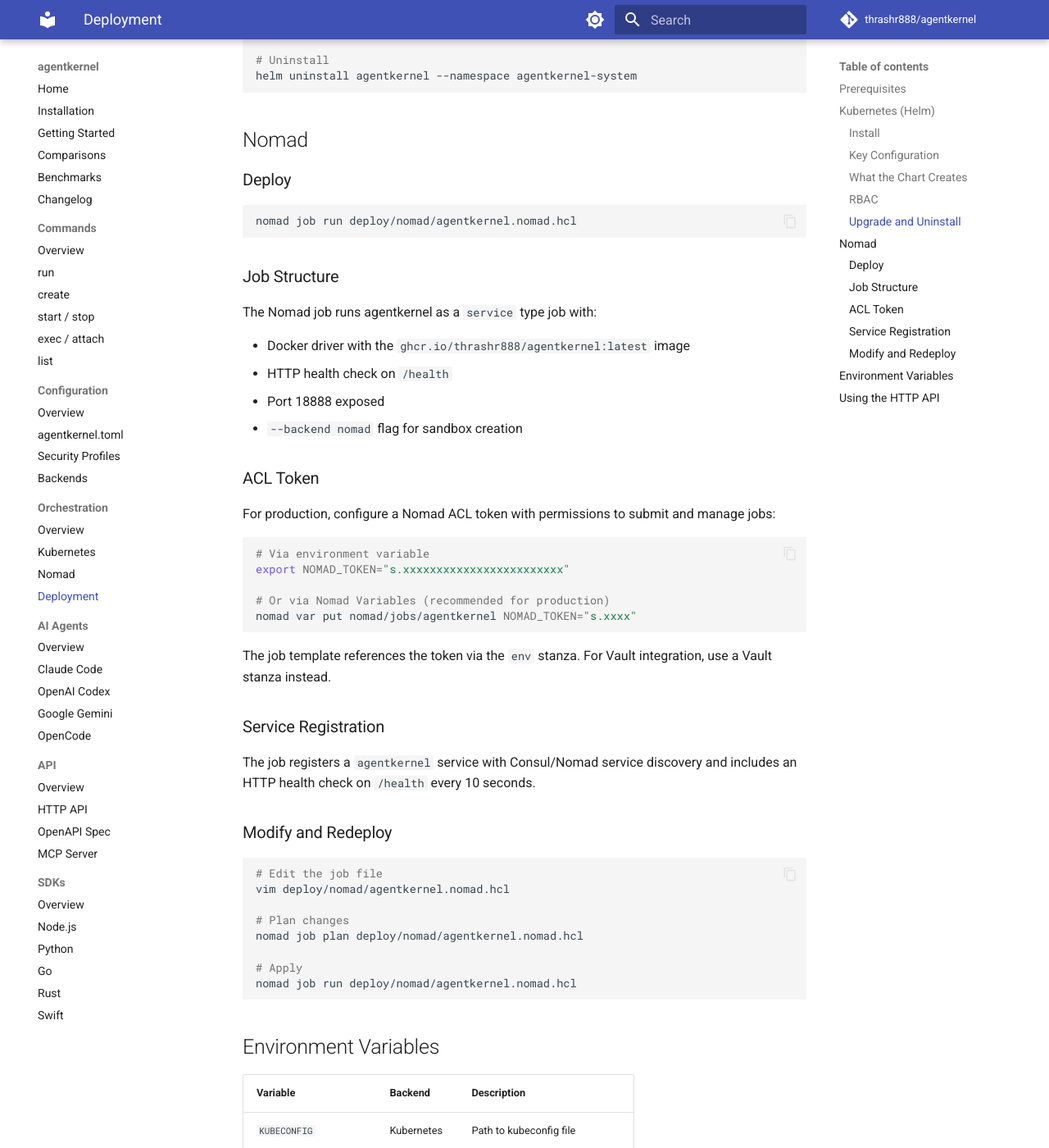
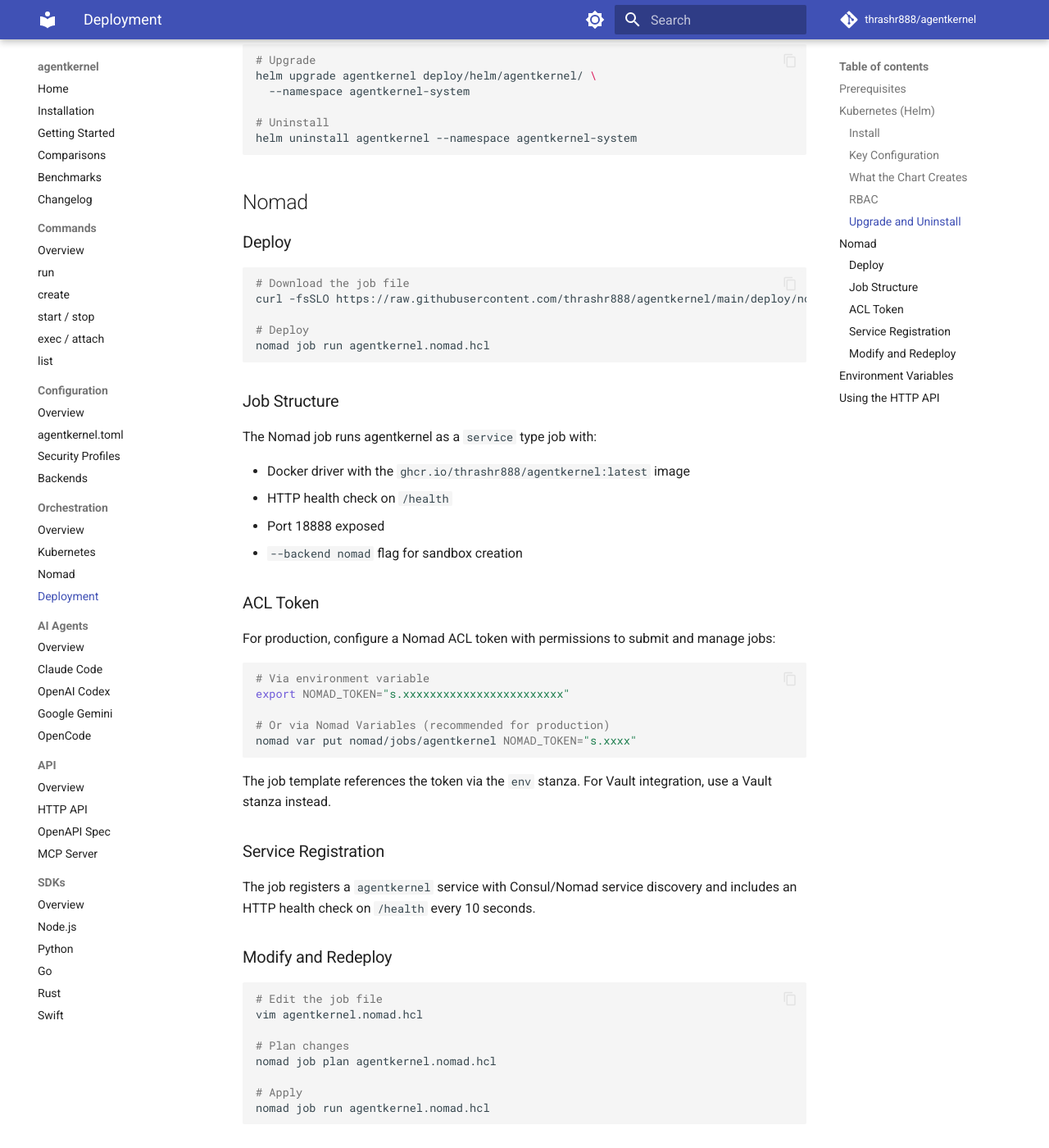
Before and after one commit to thrashr888/agentkernel, an MkDocs documentation site: the page built from docs/deploy.md, in a window 1280 px wide and 1400 px high, scrolled down 2423 px. Shown: the whole window at 82% size. Built offline with MkDocs 1.6.1 and Material for MkDocs 9.7.7, drawn with Linux system fonts in a browser that asks for light colours; comment, search, counter and statistics services are not loaded; some of the changed text lies outside the part shown.

Commit message:
fix: remove agentkernel.io domain refs, use GitHub URLs for deploy configs
- Replace agentkernel.io/ label prefix with agentkernel/ (bare prefix,
  no unowned domain)
- Replace agentkernel.io CRD group with agentkernel
- Add git clone and curl instructions for Helm chart and Nomad job file
  so homebrew users don't need the local deploy/ directory

Co-Authored-By: Claude Opus 4.5 <noreply@anthropic.com>

````diff
--- a/docs/deploy.md
+++ b/docs/deploy.md
@@ -23,6 +23,10 @@ cargo build --release --features nomad
 ### Install
 
 ```bash
+# Clone the repo for the Helm chart
+git clone https://github.com/thrashr888/agentkernel.git
+cd agentkernel
+
 helm install agentkernel deploy/helm/agentkernel/ \
   --namespace agentkernel-system \
   --create-namespace
@@ -30,7 +34,7 @@ helm install agentkernel deploy/helm/agentkernel/ \
 
 ### Key Configuration
 
-Edit `deploy/helm/agentkernel/values.yaml` or pass `--set` flags:
+Override defaults with `--set` flags or create a custom `values.yaml`:
 
 ```yaml
 # Backend for sandbox creation
@@ -109,7 +113,11 @@ helm uninstall agentkernel --namespace agentkernel-system
 ### Deploy
 
 ```bash
-nomad job run deploy/nomad/agentkernel.nomad.hcl
+# Download the job file
+curl -fsSLO https://raw.githubusercontent.com/thrashr888/agentkernel/main/deploy/nomad/agentkernel.nomad.hcl
+
+# Deploy
+nomad job run agentkernel.nomad.hcl
 ```
 
 ### Job Structure
@@ -143,13 +151,13 @@ The job registers a `agentkernel` service with Consul/Nomad service discovery an
 
 ```bash
 # Edit the job file
-vim deploy/nomad/agentkernel.nomad.hcl
+vim agentkernel.nomad.hcl
 
 # Plan changes
-nomad job plan deploy/nomad/agentkernel.nomad.hcl
+nomad job plan agentkernel.nomad.hcl
 
 # Apply
-nomad job run deploy/nomad/agentkernel.nomad.hcl
+nomad job run agentkernel.nomad.hcl
 ```
 
 ## Environment Variables
````
Also changed, not shown: docs/orchestration-kubernetes.md (+5 -5 lines), docs/orchestration-nomad.md (+1 -1 lines), examples/kubernetes/README.md (+1 -1 lines), 3 other files.
